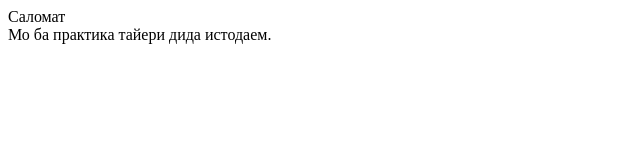
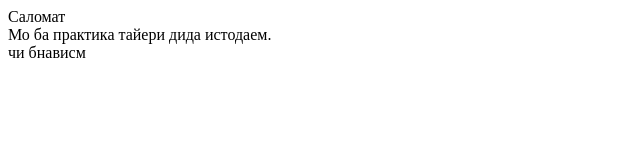
Before and after one commit to Sinojon205/videokurs, a plain HTML site: page index.html in a window 1280 px wide. Shown: the full height of the page, 0-640 px from the left. Drawn offline with Linux system fonts and the light colour scheme.

Commit message:
диви сеюмро добавит кардем

```diff
--- a/index.html
+++ b/index.html
@@ -9,5 +9,6 @@
 <body>
     <div>Саломат</div>
     <div>Мо ба практика тайери дида истодаем.</div>
+    <div>чи бнависм</div>
 </body>
 </html>
```
